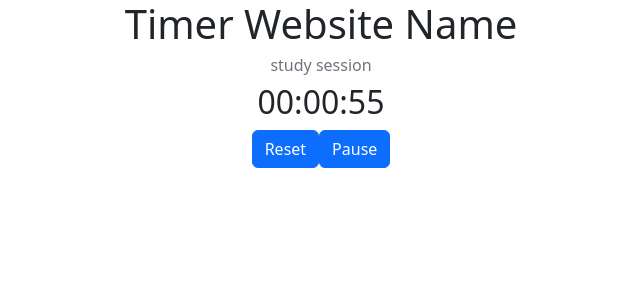
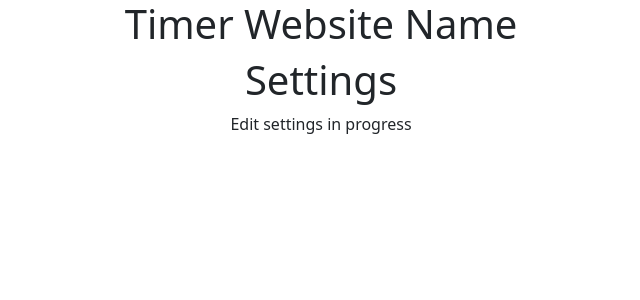
Before and after one commit to sunnyxtian/timer-app, a React (Create React App) app in the folder timer-app-react/: page /settings in a window 1280 px wide. Shown: the top 300 px of the page, without its empty margins (319-959 px from the left). Built offline with nearby package versions, Linux system fonts and the light colour scheme.

Commit message:
initialized routes

```diff
--- a/timer-app-react/src/App.css
+++ b/timer-app-react/src/App.css
@@ -4,7 +4,7 @@
  * Timer App
  */
 
-.App-header {
+body {
   text-align: center;
   margin: auto;
   max-width: 95%;
--- a/timer-app-react/src/App.js
+++ b/timer-app-react/src/App.js
@@ -4,9 +4,12 @@
  * Timer App
  */
 
+import { Routes, Route } from 'react-router-dom';
+
 import './App.css';
 import Timer from './components/Timer.js';
-import NavBar from './components/NavBar';
+import NavBar from './components/NavBar.js';
+import Settings from './components/Settings.js'
 
 function App() {
 
@@ -30,10 +33,11 @@ function App() {
 
   return (
     <div className="App">
-      <header className="App-header">
-        <NavBar/>
-        <Timer/>
-      </header>
+      <NavBar/>
+      <Routes>
+        <Route path="" element={<Timer/>} />
+        <Route path="settings" element={<Settings/>} />
+      </Routes>
     </div>
   );
 }
--- /dev/null
+++ b/timer-app-react/src/components/Settings.js
@@ -0,0 +1,10 @@
+function Settings () {
+  return (
+    <div>
+      <h1>Settings</h1>
+      <p>Edit settings in progress</p>
+    </div>
+  )
+}
+
+export default Settings;
--- a/timer-app-react/src/index.js
+++ b/timer-app-react/src/index.js
@@ -6,6 +6,8 @@
 
 import React from 'react';
 import ReactDOM from 'react-dom/client';
+import { BrowserRouter } from 'react-router-dom';
+
 import 'bootstrap/dist/css/bootstrap.min.css';
 import './index.css';
 import App from './App';
@@ -13,6 +15,8 @@ import App from './App';
 const root = ReactDOM.createRoot(document.getElementById('root'));
 root.render(
   <React.StrictMode>
-    <App />
+    <BrowserRouter>
+      <App />
+    </BrowserRouter>
   </React.StrictMode>
 );
```
